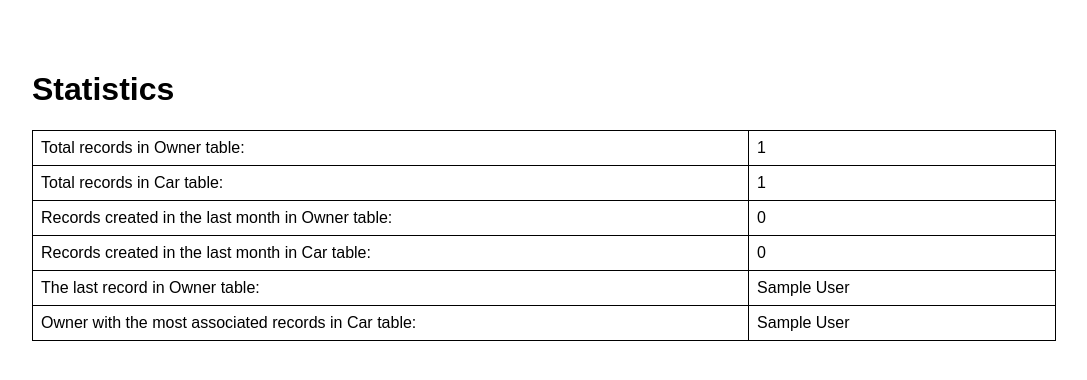
After one commit to Vartan14/car-app-api, a Django app: page /statistics/ in a window 1280 px wide. The commit adds this page. Shown: the top 380 px of the page, without its empty margins (96-1183 px from the left). Run offline with Django 5.2, Linux system fonts and the light colour scheme; tables that the repository leaves empty hold one stand-in row (values such as "Sample post").

Commit message:
Lab3.Add statistics and search.

```diff
--- a/app/app/urls.py
+++ b/app/app/urls.py
@@ -20,7 +20,8 @@ from django.urls import path
 from car.views import (index,
                        car_table, owner_detail,
                        add_car, edit_car, delete_car,
-                       add_owner, edit_owner, delete_owner)
+                       add_owner, edit_owner, delete_owner,
+                       statistics)
 
 urlpatterns = [
     path('admin/', admin.site.urls),
@@ -34,4 +35,6 @@ urlpatterns = [
     path('add-owner/', add_owner, name='add-owner'),
     path('edit-owner/<int:owner_id>/', edit_owner, name='edit-owner'),
     path('delete-owner/<int:owner_id>/', delete_owner, name='delete-owner'),
+
+    path('statistics/', statistics, name='statistics')
 ]
--- a/app/car/forms.py
+++ b/app/car/forms.py
@@ -13,3 +13,9 @@ class OwnerForm(forms.ModelForm):
     class Meta:
         model = Owner
         fields = '__all__'
+
+
+class CarSearchForm(forms.Form):
+    keyword = forms.CharField(label='Keyword', max_length=100, required=False)
+    min_year = forms.IntegerField(required=False, label='Min Year')
+    max_year = forms.IntegerField(required=False, label='Max Year')
--- a/app/car/models.py
+++ b/app/car/models.py
@@ -1,4 +1,11 @@
+from django.core.exceptions import ValidationError
 from django.db import models
+from django.utils import timezone
+
+
+def validate_year(value):
+    if value < 1900 or value > 2024:
+        raise ValidationError('Year must be between 1900 and 2024')
 
 
 class Owner(models.Model):
@@ -13,19 +20,22 @@ class Owner(models.Model):
     sex = models.CharField(max_length=1, choices=GENDER_CHOICES)
     date_of_birth = models.DateField()
     address = models.CharField(max_length=255)
+    date_created = models.DateTimeField(auto_now_add=True, null=True)
 
     def __str__(self):
-        return f"№{self.pk} | {self.first_name} {self.last_name}"
+        return f"{self.first_name} {self.last_name}"
 
 
 class Car(models.Model):
     """Car Model"""
+
     license_plate = models.CharField(max_length=10, unique=True)
     brand = models.CharField(max_length=255)
-    year = models.IntegerField()
+    year = models.IntegerField(validators=[validate_year])
     color = models.CharField(max_length=255)
     condition = models.CharField(max_length=255)
     owner = models.ForeignKey(Owner, on_delete=models.CASCADE)
+    date_created = models.DateTimeField(auto_now_add=True, null=True)
 
     def __str__(self):
         return f"{self.color} {self.brand}"
--- /dev/null
+++ b/app/car/templates/statistics.html
@@ -0,0 +1,48 @@
+{% load static %}
+
+<!DOCTYPE html>
+<html lang="en">
+<head>
+    <meta charset="UTF-8">
+    <title>Statistics</title>
+    <link rel="stylesheet" href="{% static 'css/statistics.css' %}">
+</head>
+    <body>
+        <div class="container">
+            <div class="content">
+                 <h1>Statistics</h1>
+                 <table>
+                    <tbody>
+                        <tr>
+                            <td>Total records in Owner table:</td>
+                            <td>{{ owner_count }}</td>
+                        </tr>
+                        <tr>
+                            <td>Total records in Car table:</td>
+                            <td>{{ car_count }}</td>
+                        </tr>
+                        <tr>
+                            <td>Records created in the last month in Owner table:</td>
+                            <td>{{ owner_count_last_month }}</td>
+                        </tr>
+                        <tr>
+                            <td>Records created in the last month in Car table:</td>
+                            <td>{{ car_count_last_month }}</td>
+                        </tr>
+                        <tr>
+                            <td>The last record in Owner table:</td>
+                            <td>{{ last_owner_record }}</td>
+                        </tr>
+                        <tr>
+                            <td>Owner with the most associated records in Car table:</td>
+                            <td>{{ owner_with_most_cars }}</td>
+                        </tr>
+
+                    </tbody>
+                </table>
+            </div>
+        </div>
+
+
+    </body>
+</html>
--- a/app/car/views.py
+++ b/app/car/views.py
@@ -1,7 +1,9 @@
 from django.shortcuts import render, redirect, get_object_or_404
 
 from car.models import Car, Owner
-from car.forms import CarForm, OwnerForm
+from car.forms import CarForm, OwnerForm, CarSearchForm
+from django.utils import timezone
+from django.db.models import Count
 
 
 def index(request):
@@ -17,13 +19,29 @@ def index(request):
 def car_table(request):
     """
     View for displaying the car table.
+    """
+    if request.method == 'GET':
+        form = CarSearchForm(request.GET)
+        if form.is_valid():
+            keyword = form.cleaned_data.get('keyword')
+            min_year = form.cleaned_data.get('min_year')
+            max_year = form.cleaned_data.get('max_year')
+            sort_by = request.GET.get('sort_by', 'id')
 
-    :param request: HttpRequest object
-    :return: Rendered HTML template with the car table
-    """
-    sort_by = request.GET.get('sort_by', 'id')
-    cars = Car.objects.all().order_by(sort_by)
-    return render(request, 'car_table.html', {'cars': cars})
+            cars = Car.objects.all().order_by(sort_by)
+
+            if keyword:
+                cars = cars.filter(brand__icontains=keyword)
+            if min_year:
+                cars = cars.filter(year__gte=min_year)
+            if max_year:
+                cars = cars.filter(year__lte=max_year)
+
+    else:
+        form = CarSearchForm()
+        cars = Car.objects.all()
+
+    return render(request, 'car_table.html', {'cars': cars, 'form': form})
 
 
 def owner_detail(request, owner_id):
@@ -120,3 +138,35 @@ def delete_owner(request, owner_id):
     owner = get_object_or_404(Owner, pk=owner_id)
     owner.delete()
     return redirect('cars')
+
+
+def statistics(request):
+    # Total records in Owner table
+    owner_count = Owner.objects.count()
+
+    # Total records in Car table
+    car_count = Car.objects.count()
+
+    # Total records in Owner table for the last month
+    last_month = timezone.now() - timezone.timedelta(days=30)
+    owner_count_last_month = Owner.objects.filter(date_created__gte=last_month).count()
+
+    # Total records in Owner table for the last month
+    car_count_last_month = Car.objects.filter(date_created__gte=last_month).count()
+
+    # The last record in Owner table
+    last_owner_record = Owner.objects.latest('date_created')
+
+    # The record in Owner table with the largest number of related records in Car table
+    owner_with_most_cars = Owner.objects.annotate(num_cars=Count('car')).order_by('-num_cars').first()
+
+    context = {
+        'owner_count': owner_count,
+        'car_count': car_count,
+        'owner_count_last_month': owner_count_last_month,
+        'car_count_last_month': car_count_last_month,
+        'last_owner_record': last_owner_record,
+        'owner_with_most_cars': owner_with_most_cars,
+    }
+
+    return render(request, 'statistics.html', context)
--- /dev/null
+++ b/app/static/css/statistics.css
@@ -0,0 +1,39 @@
+body {
+    font-family: Arial, sans-serif;
+    margin: 0;
+    padding: 0;
+}
+
+.container {
+    display: flex;
+    align-items: center;
+    justify-content: center;
+    margin-top: 50px;
+}
+
+.content {
+    width: 80%;
+}
+table, th, td {
+    border: 1px solid;
+    border-collapse: collapse;
+    width: 100%;
+}
+
+th, td {
+    padding: 8px;
+    text-align: left;
+    width: auto;
+}
+
+th {
+    background-color: #d9d8d7;
+}
+
+td:nth-child(1) {
+    width: 70%;
+}
+
+td:nth-child(2) {
+    width: 30%;
+}
```
Also changed, not shown: app/car/templates/car_table.html (+27 -0 lines), app/static/css/car.css (+41 -5 lines), app/car/migrations/0002_car_date_created_owner_date_created.py (added), app/car/migrations/0003_alter_car_year.py (added), 1 other file.
